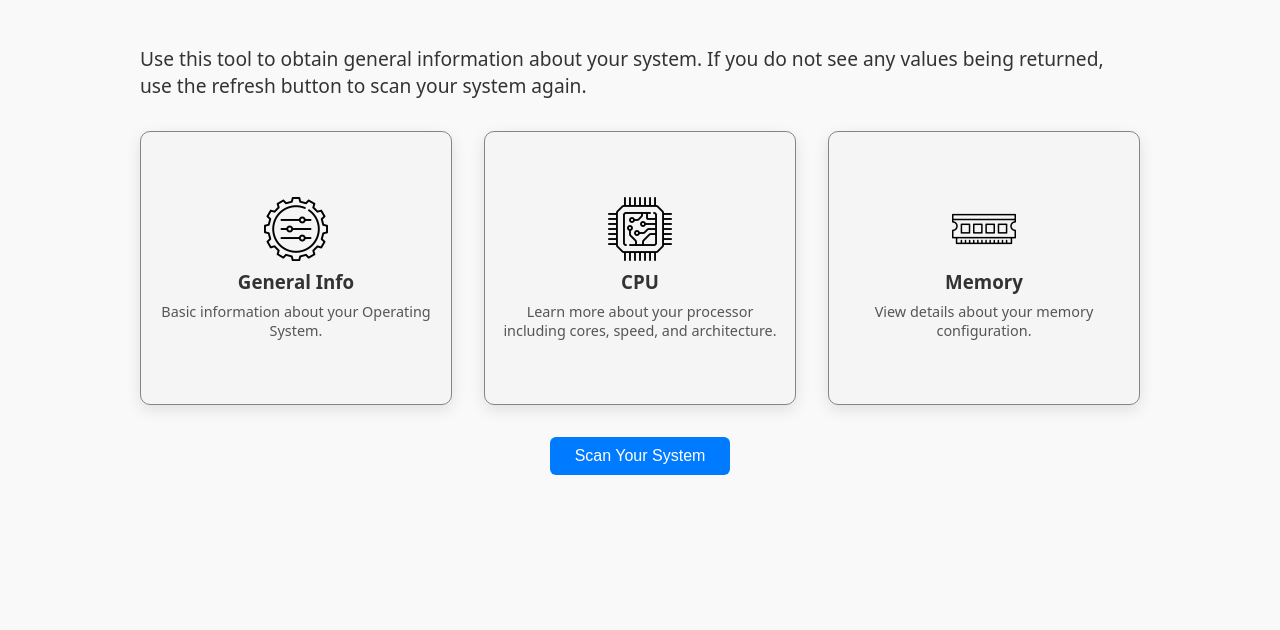
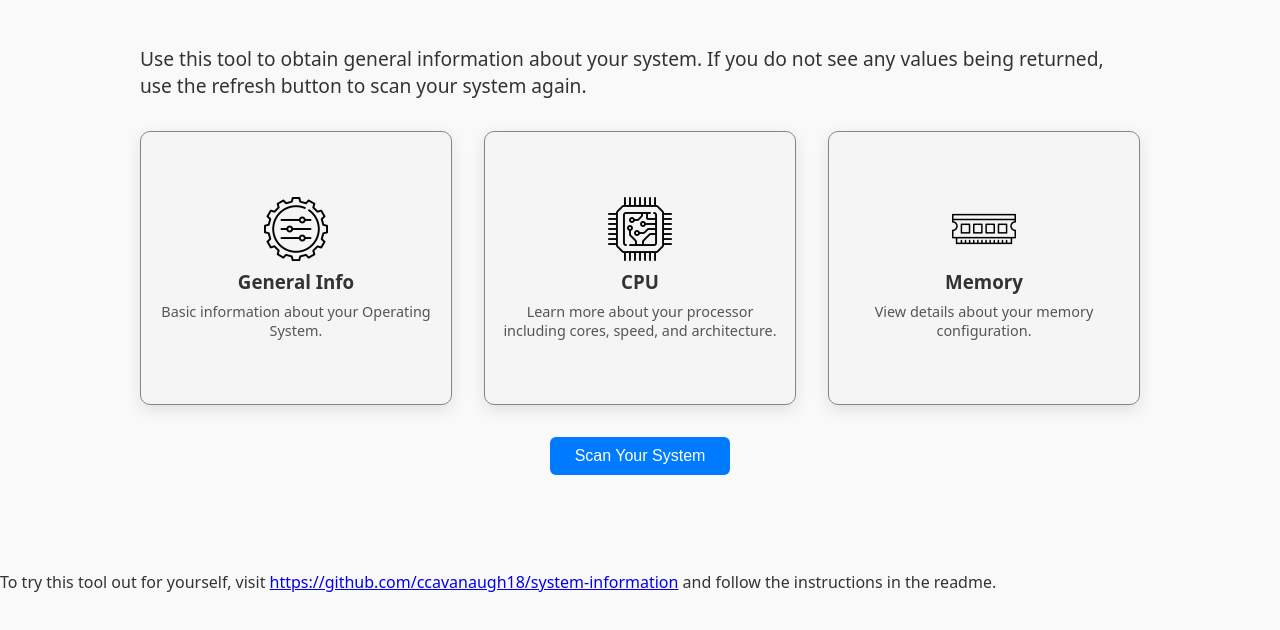
Before and after one commit to ccavanaugh18/system-information, a website: page public/index.html in a window 1280 px wide. Shown: the part 126-756 px from the top of the page. Drawn offline with Linux system fonts and the light colour scheme.

Commit message:
Update index.html

```diff
--- a/public/index.html
+++ b/public/index.html
@@ -62,6 +62,12 @@
             </div>
         </section>
     </div>
+    <footer class="footer">
+        <p>
+            To try this tool out for yourself, visit <a href="https://github.com/ccavanaugh18/system-information" class="blue">https://github.com/ccavanaugh18/system-information</a>
+            and follow the instructions in the readme.
+        </p>
+    </footer>
     <script src="script.js"></script>
 </body>
 </html>
```
